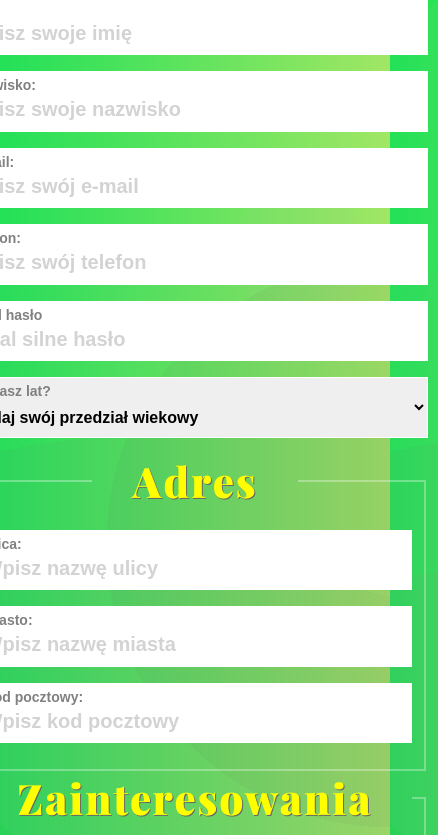
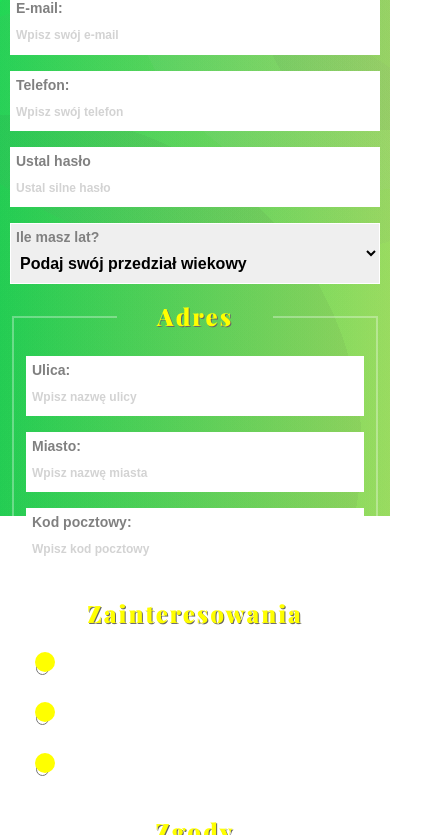
Before and after one commit to cezary-gawronski/myForm, a plain HTML site: page index.html in a window 390 px wide. Shown: the part 328-1163 px from the top of the page, 438 px wide, since content can reach past the window. Drawn offline with nearby package versions, Linux system fonts and the light colour scheme.

Commit message:
added media queries

```diff
--- a/css/style.css
+++ b/css/style.css
@@ -21,12 +21,30 @@ body {
     align-items: center;
     min-height: 100vh;
     font-family: Arial, Helvetica, sans-serif;
+}
+
+body::before {
+    content: "";
+    position: fixed;
+    top: 0;
+    left: 0;
+    bottom: 0;
+    right: 0;
+    display: block;
 
     background-image: radial-gradient(circle at 77% 26%, rgba(175, 175, 175, 0.06) 0%, rgba(175, 175, 175, 0.06) 4%, transparent 4%, transparent 100%), radial-gradient(circle at 37% 90%, rgba(129, 129, 129, 0.06) 0%, rgba(129, 129, 129, 0.06) 55%, transparent 55%, transparent 100%), radial-gradient(circle at 7% 92%, rgba(53, 53, 53, 0.06) 0%, rgba(53, 53, 53, 0.06) 39%, transparent 39%, transparent 100%), radial-gradient(circle at 65% 17%, rgba(128, 128, 128, 0.06) 0%, rgba(128, 128, 128, 0.06) 60%, transparent 60%, transparent 100%), radial-gradient(circle at 100% 39%, rgba(75, 75, 75, 0.06) 0%, rgba(75, 75, 75, 0.06) 20%, transparent 20%, transparent 100%), radial-gradient(circle at 92% 34%, rgba(205, 205, 205, 0.06) 0%, rgba(205, 205, 205, 0.06) 35%, transparent 35%, transparent 100%), radial-gradient(circle at 63% 90%, rgba(98, 98, 98, 0.06) 0%, rgba(98, 98, 98, 0.06) 62%, transparent 62%, transparent 100%), radial-gradient(circle at 93% 74%, rgba(130, 130, 130, 0.06) 0%, rgba(130, 130, 130, 0.06) 65%, transparent 65%, transparent 100%), linear-gradient(90deg, rgb(18, 233, 78), rgb(160, 239, 92));
 }
 
 .form-wrapper {
-    margin: 100px 0;
+    margin: 50px 0;
+}
+
+.form-grid-wrapper {
+    display: grid;
+    grid-template-rows: repeat(3, 1fr);
+    grid-template-columns: repeat(2, 1fr);
+    column-gap: 10px;
+    row-gap: 0px;
 }
 
 .form-header {
@@ -42,9 +60,9 @@ body {
 }
 
 .form {
+    max-width: 800px;
     position: relative;
     padding: 0 10px;
-
 }
 
 .form__label {
@@ -284,3 +302,50 @@ body {
     color: white;
 
 }
+
+
+
+@media (max-width: 550px) {
+    .form-grid-wrapper {
+        display: unset;
+        margin: 0 auto;
+    }
+
+    .form-wrapper {
+        margin: 10px 0;
+    }
+
+    .form {
+        /* max-width: 400px; */
+    }
+
+    .form-header {
+        font-size: 16vw;
+        padding: 0 20px;
+    }
+
+    .form-container {}
+
+
+    .form__legend {
+        font-size: 24px;
+    }
+
+    .form-radio-container {
+        padding: 0;
+    }
+
+    .form__label--radio-btn {
+        letter-spacing: unset;
+        font-size: 18px;
+    }
+
+    .form__item {
+        font-size: 16px;
+    }
+
+    .form__item::placeholder {
+        font-size: 12px;
+
+    }
+}
--- a/index.html
+++ b/index.html
@@ -13,19 +13,21 @@
     <main class="form-wrapper">
         <h1 lang="en" class="form-header">My own form</h1>
         <form action="http://dev.cotenfrontend.pl" method="POST" class="form">
-            <p>
+            <div class="form-grid-wrapper">
+                <p class="form-container">
                     <label class="form__label" for="firstName">Imię:</label>
                     <input class="form__item" id="firstName" placeholder="Wpisz swoje imię" type="text" name="firstName"
                         required>
                 </p>
                 <p>
                     <label class="form__label" for="lastName">Nazwisko:</label>
-                <input class="form__item" id="lastName" placeholder="Wpisz swoje nazwisko" type="text" name="lastName"
-                    required>
+                    <input class="form__item" id="lastName" placeholder="Wpisz swoje nazwisko" type="text"
+                        name="lastName" required>
                 </p>
                 <p>
                     <label class="form__label" for="email">E-mail:</label>
-                <input class="form__item" id="email" placeholder="Wpisz swój e-mail" type="email" name="email" required>
+                    <input class="form__item" id="email" placeholder="Wpisz swój e-mail" type="email" name="email"
+                        required>
                 </p>
                 <p>
                     <label class="form__label" for="phoneNumber">Telefon:</label>
@@ -34,12 +36,17 @@
                 </p>
                 <p>
                     <label class="form__label" for="password">Ustal hasło</label>
-                <input class="form__item" id="password" placeholder="Ustal silne hasło" type="password" name="password">
+                    <input class="form__item" id="password" placeholder="Ustal silne hasło" type="password"
+                        name="password">
                 </p>
                 <p>
                     <label class="form__label" for="age">Ile masz lat?</label>
-                <select class="form__item" id="age" name="age" required>
-                    <option>Podaj swój przedział wiekowy</option>
+                    <select class="form__item" id="age" name="age">
+
+                        <option value="false" id="selectOption">
+                            Podaj swój przedział wiekowy
+                        </option>
+
                         <option value="ageRange1">&lt;...18 </option>
                         <option value="ageRange2">18&gt;...&lt;25</option>
                         <option value="ageRange3">25&gt;...&lt;35</option>
@@ -47,6 +54,7 @@
                         <option value="ageRange5">&gt;...50</option>
                     </select>
                 </p>
+            </div>
             <fieldset class="form__fieldset">
                 <legend class="form__legend">Adres</legend>
                 <p>
@@ -113,7 +121,7 @@
                 <legend class="form__legend">Uwagi</legend>
                 <p>
                     <label class="form__label" for="suggestions">Napisz nam swoje sugestie</label>
-                    <textarea class="form__item form__item--textarea" id="suggestions" name="suggestions" cols=" 30"
+                    <textarea class="form__item form__item--textarea" id="suggestions" name="suggestions" cols="30"
                         rows="10"></textarea>
                 </p>
             </fieldset>
```
Lines whose indentation alone changed are shown as unchanged.
